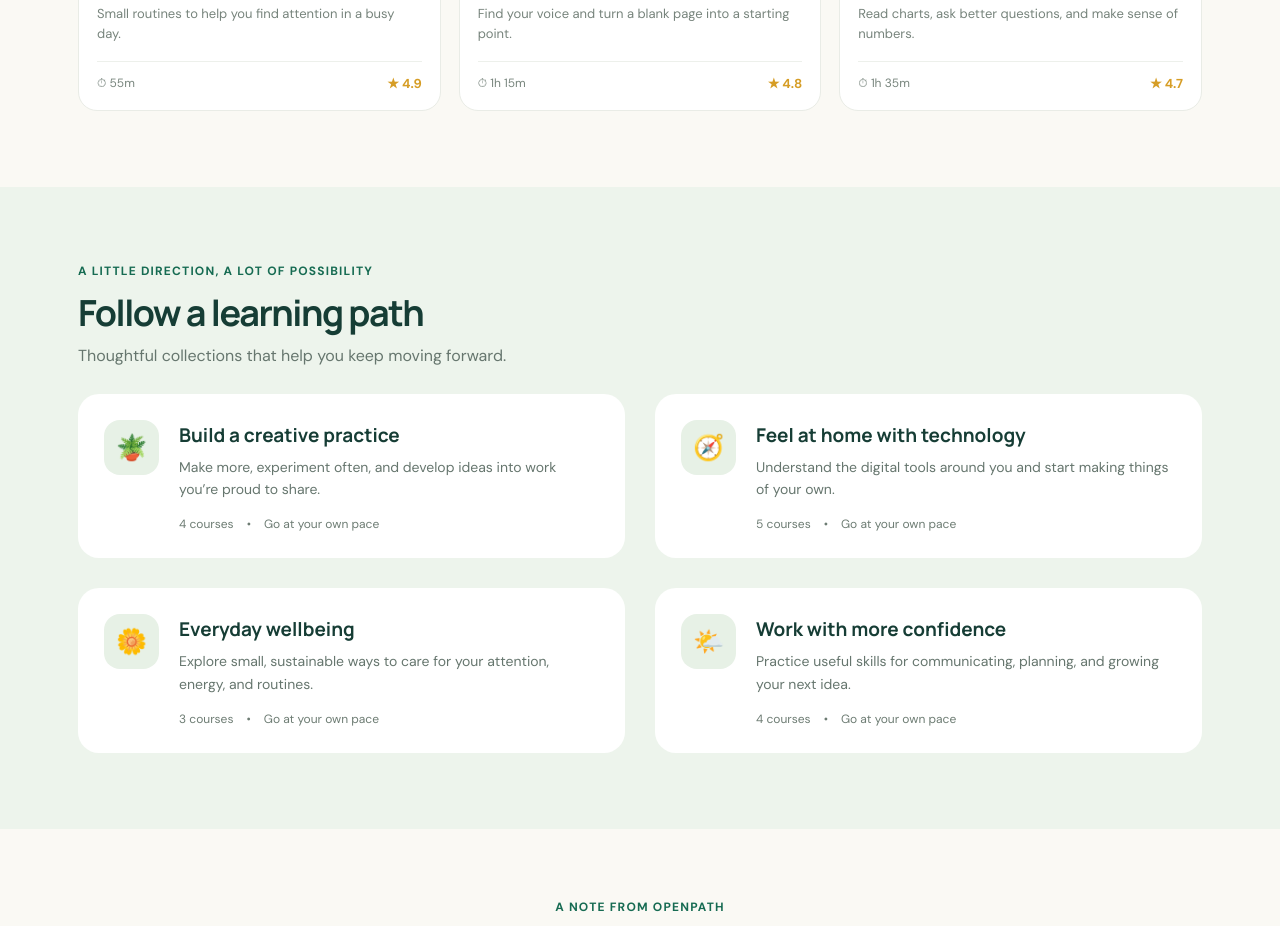
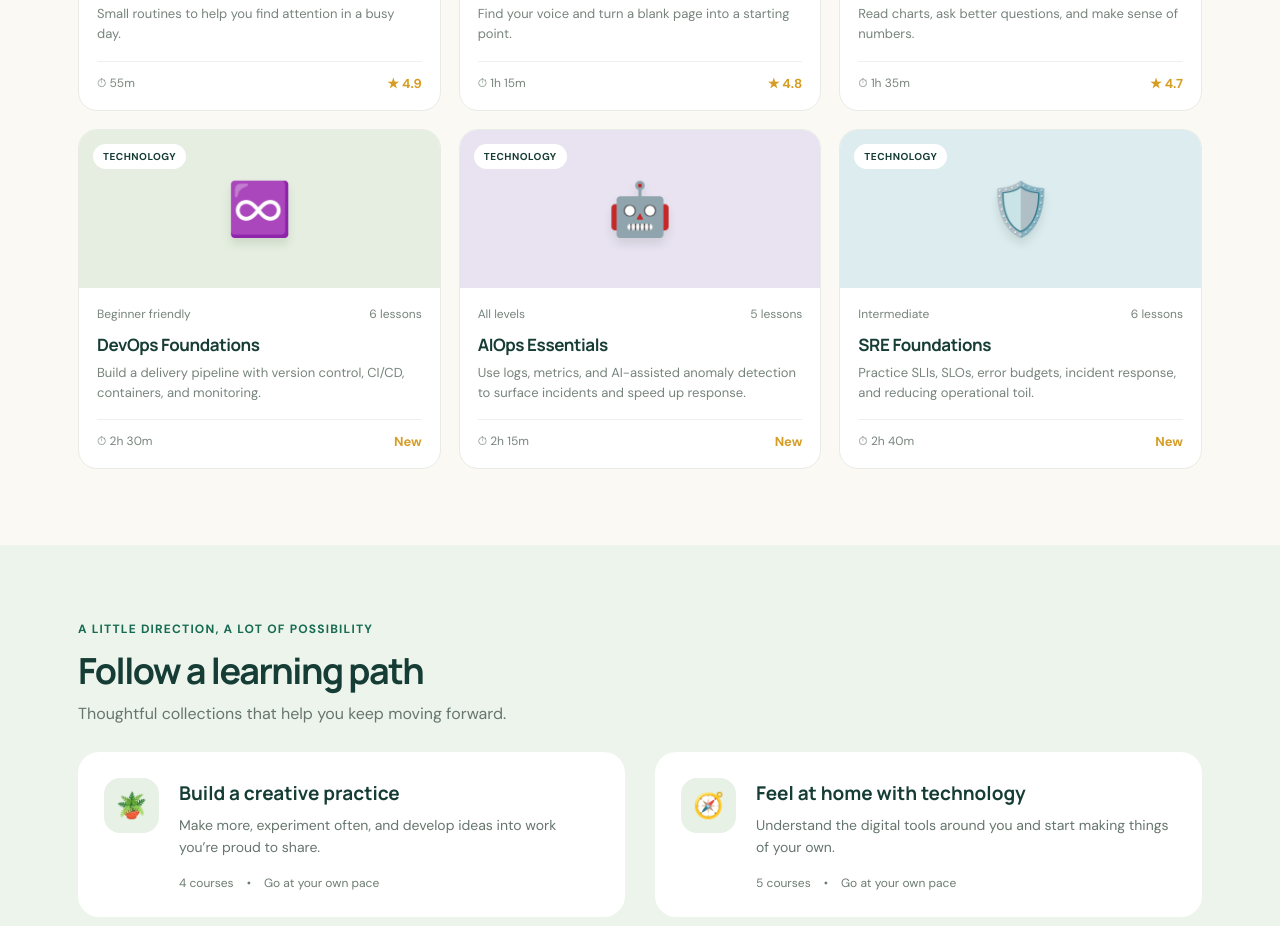
Before and after one commit to pappi4199/wipro, a plain HTML site: page index.html in a window 1280 px wide. Shown: the part 1624-2550 px from the top of the page. Drawn offline with Linux system fonts and the light colour scheme.

Commit message:
Add DevOps, AIOps, and SRE courses

```diff
--- a/index.html
+++ b/index.html
@@ -36,6 +36,18 @@
       <article class="course" data-category="wellbeing" data-search="mindfulness focus wellbeing habits stress"><div class="course-img c4"><span class="tag">Wellbeing</span><span class="icon">☁️</span></div><div class="course-body"><div class="course-meta"><span>Start anywhere</span><span>3 lessons</span></div><h3>Make space to focus</h3><p>Small routines to help you find attention in a busy day.</p><div class="course-bottom"><span>⏱ 55m</span><b>★ 4.9</b></div></div></article>
       <article class="course" data-category="creative" data-search="writing journaling creativity words communication"><div class="course-img c5"><span class="tag">Creative</span><span class="icon">✍️</span></div><div class="course-body"><div class="course-meta"><span>Beginner friendly</span><span>4 lessons</span></div><h3>Write with confidence</h3><p>Find your voice and turn a blank page into a starting point.</p><div class="course-bottom"><span>⏱ 1h 15m</span><b>★ 4.8</b></div></div></article>
       <article class="course" data-category="technology" data-search="data literacy charts information technology analysis"><div class="course-img c6"><span class="tag">Technology</span><span class="icon">📊</span></div><div class="course-body"><div class="course-meta"><span>All levels</span><span>5 lessons</span></div><h3>Everyday data literacy</h3><p>Read charts, ask better questions, and make sense of numbers.</p><div class="course-bottom"><span>⏱ 1h 35m</span><b>★ 4.7</b></div></div></article>
+      <article class="course" data-category="technology" data-search="devops development operations ci cd continuous integration delivery automation containers monitoring">
+        <div class="course-img c1"><span class="tag">Technology</span><span class="icon">♾️</span></div>
+        <div class="course-body"><div class="course-meta"><span>Beginner friendly</span><span>6 lessons</span></div><h3>DevOps Foundations</h3><p>Build a delivery pipeline with version control, CI/CD, containers, and monitoring.</p><div class="course-bottom"><span>⏱ 2h 30m</span><b>New</b></div></div>
+      </article>
+      <article class="course" data-category="technology" data-search="aiops artificial intelligence operations observability logs metrics anomaly detection incident response">
+        <div class="course-img c3"><span class="tag">Technology</span><span class="icon">🤖</span></div>
+        <div class="course-body"><div class="course-meta"><span>All levels</span><span>5 lessons</span></div><h3>AIOps Essentials</h3><p>Use logs, metrics, and AI-assisted anomaly detection to surface incidents and speed up response.</p><div class="course-bottom"><span>⏱ 2h 15m</span><b>New</b></div></div>
+      </article>
+      <article class="course" data-category="technology" data-search="sre site reliability engineering sli slo error budgets incident response toil reliability">
+        <div class="course-img c4"><span class="tag">Technology</span><span class="icon">🛡️</span></div>
+        <div class="course-body"><div class="course-meta"><span>Intermediate</span><span>6 lessons</span></div><h3>SRE Foundations</h3><p>Practice SLIs, SLOs, error budgets, incident response, and reducing operational toil.</p><div class="course-bottom"><span>⏱ 2h 40m</span><b>New</b></div></div>
+      </article>
     </div><div id="no-results" class="no-results">No courses match that search yet. Try another topic.</div>
   </div></section>
   <section id="paths" class="path-section"><div class="wrap"><div class="section-head"><div><div class="kicker">A little direction, a lot of possibility</div><h2>Follow a learning path</h2><p>Thoughtful collections that help you keep moving forward.</p></div></div><div class="path-grid"><article class="path-card"><div class="path-icon">🪴</div><div><h3>Build a creative practice</h3><p>Make more, experiment often, and develop ideas into work you’re proud to share.</p><div class="path-meta"><span>4 courses</span><span>•</span><span>Go at your own pace</span></div></div></article><article class="path-card"><div class="path-icon">🧭</div><div><h3>Feel at home with technology</h3><p>Understand the digital tools around you and start making things of your own.</p><div class="path-meta"><span>5 courses</span><span>•</span><span>Go at your own pace</span></div></div></article><article class="path-card"><div class="path-icon">🌼</div><div><h3>Everyday wellbeing</h3><p>Explore small, sustainable ways to care for your attention, energy, and routines.</p><div class="path-meta"><span>3 courses</span><span>•</span><span>Go at your own pace</span></div></div></article><article class="path-card"><div class="path-icon">🌤️</div><div><h3>Work with more confidence</h3><p>Practice useful skills for communicating, planning, and growing your next idea.</p><div class="path-meta"><span>4 courses</span><span>•</span><span>Go at your own pace</span></div></div></article></div></div></section>
```
